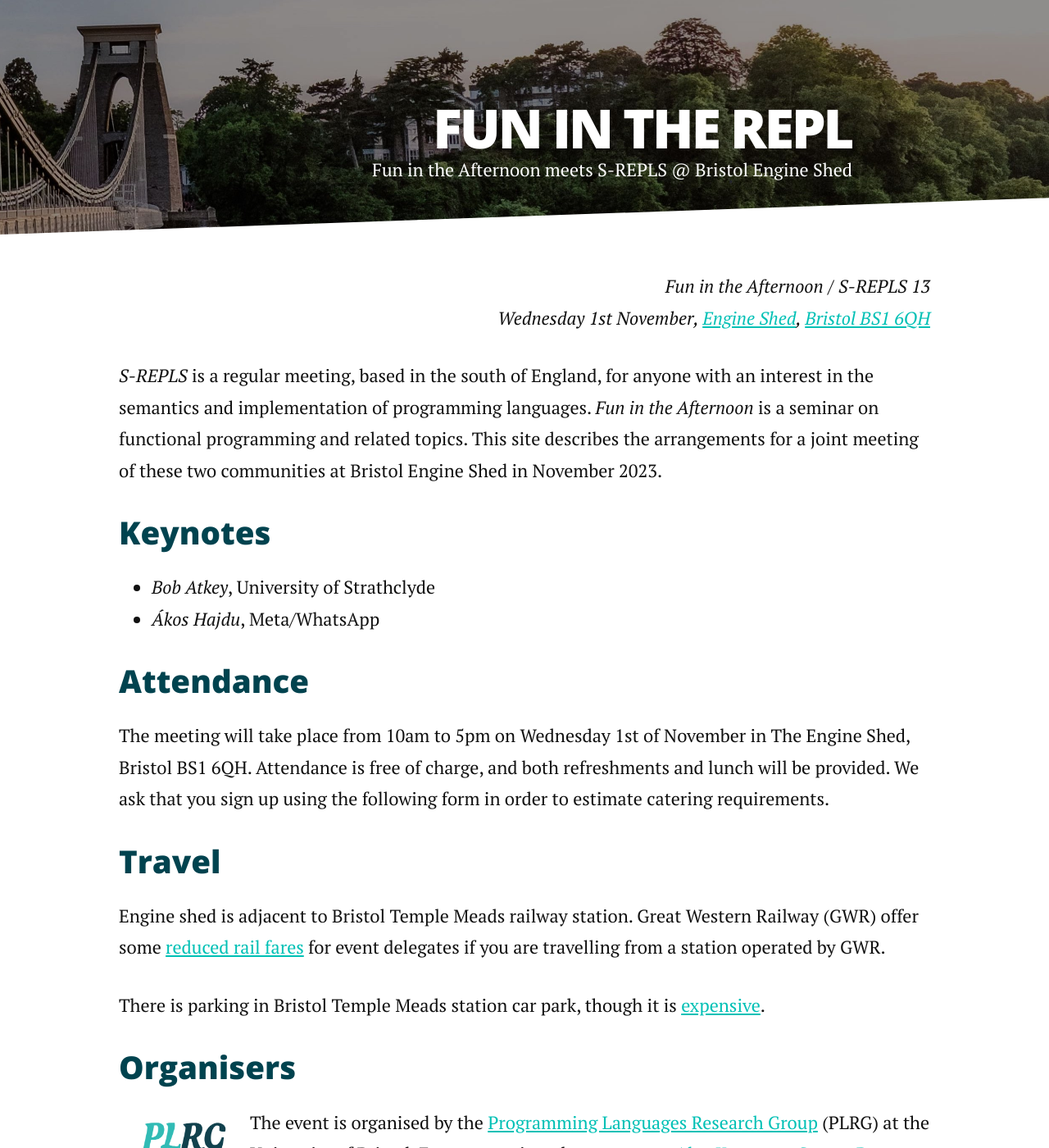
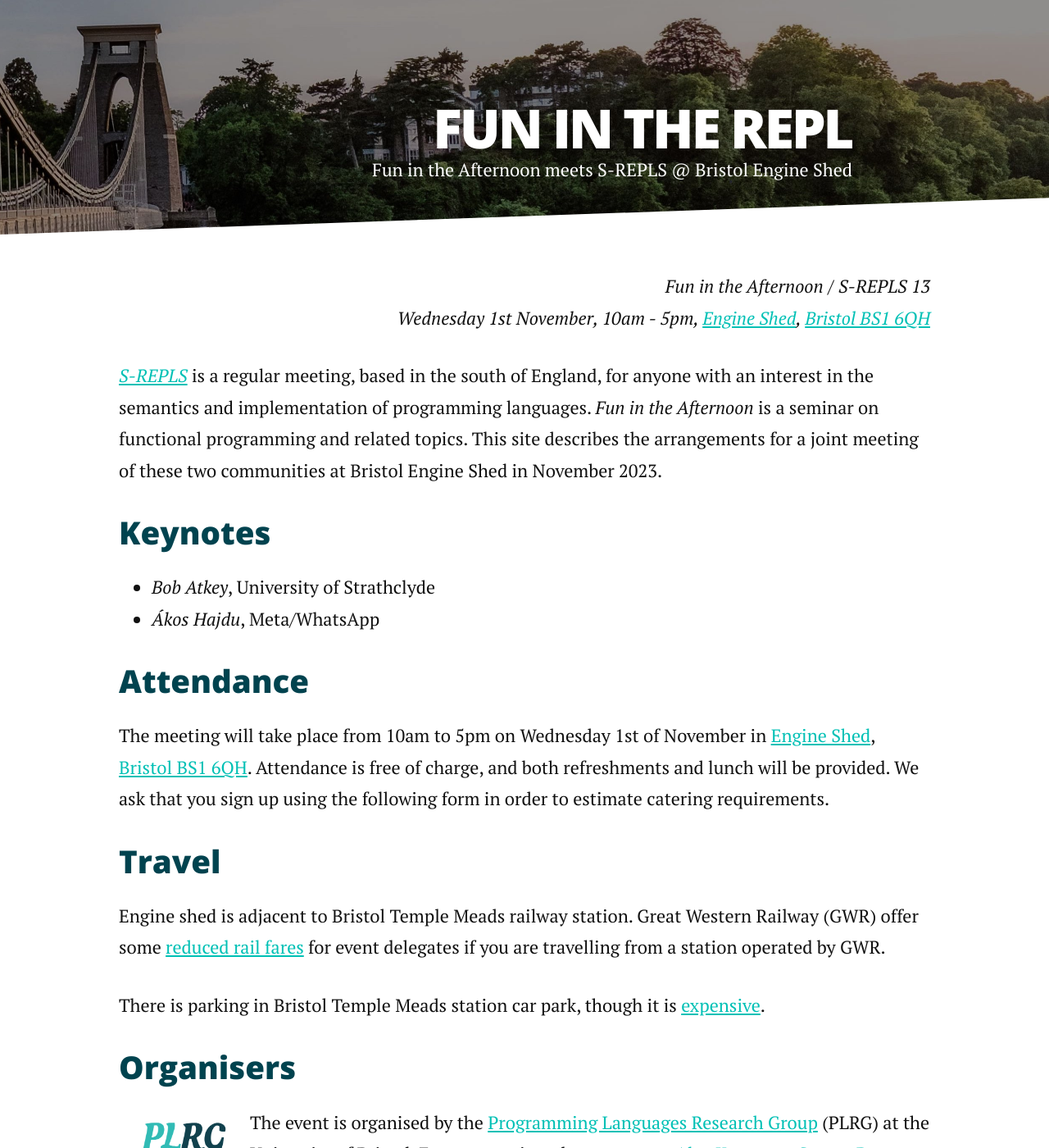
Before and after one commit to plrg-bristol/fir, a Jekyll site: the page built from index.md, in a window 1280 px wide and 1400 px high. Shown: the whole window at 82% size. Built offline with Jekyll 4.4.1, drawn with Linux system fonts in a browser that asks for light colours; nearby versions of some CDN libraries; some of the changed text lies outside the part shown.

Commit message:
minor changes

```diff
--- a/_includes/footer.html
+++ b/_includes/footer.html
@@ -1,7 +1,7 @@
 <div class="footer">
 	<div class="container">
 		<p class="copy">
-			Jekyll theme adapted from <a href="https://github.com/brianmaierjr/long-haul">Long Haul</a>.
+			Jekyll theme adapted from <a href="https://github.com/brianmaierjr/long-haul">Long Haul</a>.  Header image by StockSnap from Pixabay.
 		</p>
 		<div class="footer-links">
 			<ul class="noList">
--- a/index.md
+++ b/index.md
@@ -5,10 +5,10 @@ title: Fun in the REPL
 
 <p style="text-align:right">
 <i>Fun in the Afternoon / S-REPLS 13</i><br>
-<i>Wednesday 1st November, <a href="https://engine-shed.co.uk" target="_blank">Engine Shed</a>, <a href="https://goo.gl/maps/4UMxDXYtNHgmGscm9" target="_blank">Bristol BS1 6QH</a></i>
+<i>Wednesday 1st November, 10am - 5pm, <a href="https://engine-shed.co.uk" target="_blank">Engine Shed</a>, <a href="https://goo.gl/maps/4UMxDXYtNHgmGscm9" target="_blank">Bristol BS1 6QH</a></i>
 </p>
 
-*S-REPLS* is a regular meeting, based in the south of England, for anyone with an interest in the semantics and implementation of programming languages.  *Fun in the Afternoon* is a seminar on functional programming and related topics.  This site describes the arrangements for a joint meeting of these two communities at Bristol Engine Shed in November 2023.
+*<a href="https://srepls.github.io" target="_blank">S-REPLS</a>* is a regular meeting, based in the south of England, for anyone with an interest in the semantics and implementation of programming languages.  *Fun in the Afternoon* is a seminar on functional programming and related topics.  This site describes the arrangements for a joint meeting of these two communities at Bristol Engine Shed in November 2023.
 
 ### Keynotes
 
@@ -17,7 +17,7 @@ title: Fun in the REPL
 
 ### Attendance
 
-The meeting will take place from 10am to 5pm on Wednesday 1st of November in The Engine Shed, Bristol BS1 6QH.  Attendance is free of charge, and both refreshments and lunch will be provided.  We ask that you sign up using the following form in order to estimate catering requirements.
+The meeting will take place from 10am to 5pm on Wednesday 1st of November in <a href="https://engine-shed.co.uk/" target="_blank">Engine Shed</a>, <a href="https://goo.gl/maps/4UMxDXYtNHgmGscm9" target="_blank">Bristol BS1 6QH</a>.  Attendance is free of charge, and both refreshments and lunch will be provided.  We ask that you sign up using the following form in order to estimate catering requirements.
 
 ### Travel
 
```
